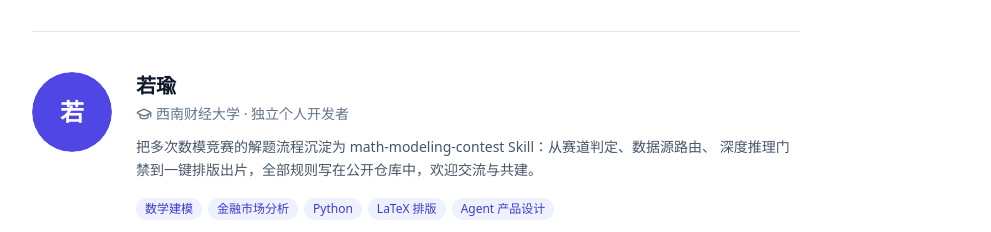
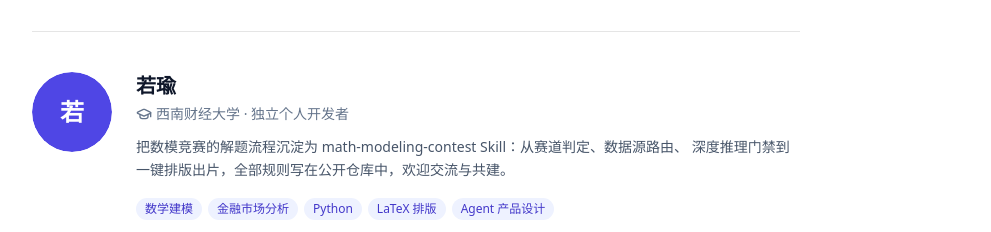
Before and after one commit to Ruoyu-Tianyi/MathgicStudio, a React (Vite) app: page / in a window 1280 px wide. Shown: the part 3680-3912 px from the top of the page, without its empty margins (48-1039 px from the left). Built offline with nearby package versions, Linux system fonts and the light colour scheme; no server answers; the database is empty.

Commit message:
docs: 关于作者文案微调

```diff
--- a/src/sections/About.tsx
+++ b/src/sections/About.tsx
@@ -25,7 +25,7 @@ export default function About() {
               <GraduationCap className="h-4 w-4" /> 西南财经大学 · 独立个人开发者
             </p>
             <p className="mt-3 text-sm leading-relaxed text-slate-600">
-              把多次数模竞赛的解题流程沉淀为 math-modeling-contest Skill：从赛道判定、数据源路由、
+              把数模竞赛的解题流程沉淀为 math-modeling-contest Skill：从赛道判定、数据源路由、
               深度推理门禁到一键排版出片，全部规则写在公开仓库中，欢迎交流与共建。
             </p>
             <div className="mt-4 flex flex-wrap justify-center gap-1.5 sm:justify-start">
```
